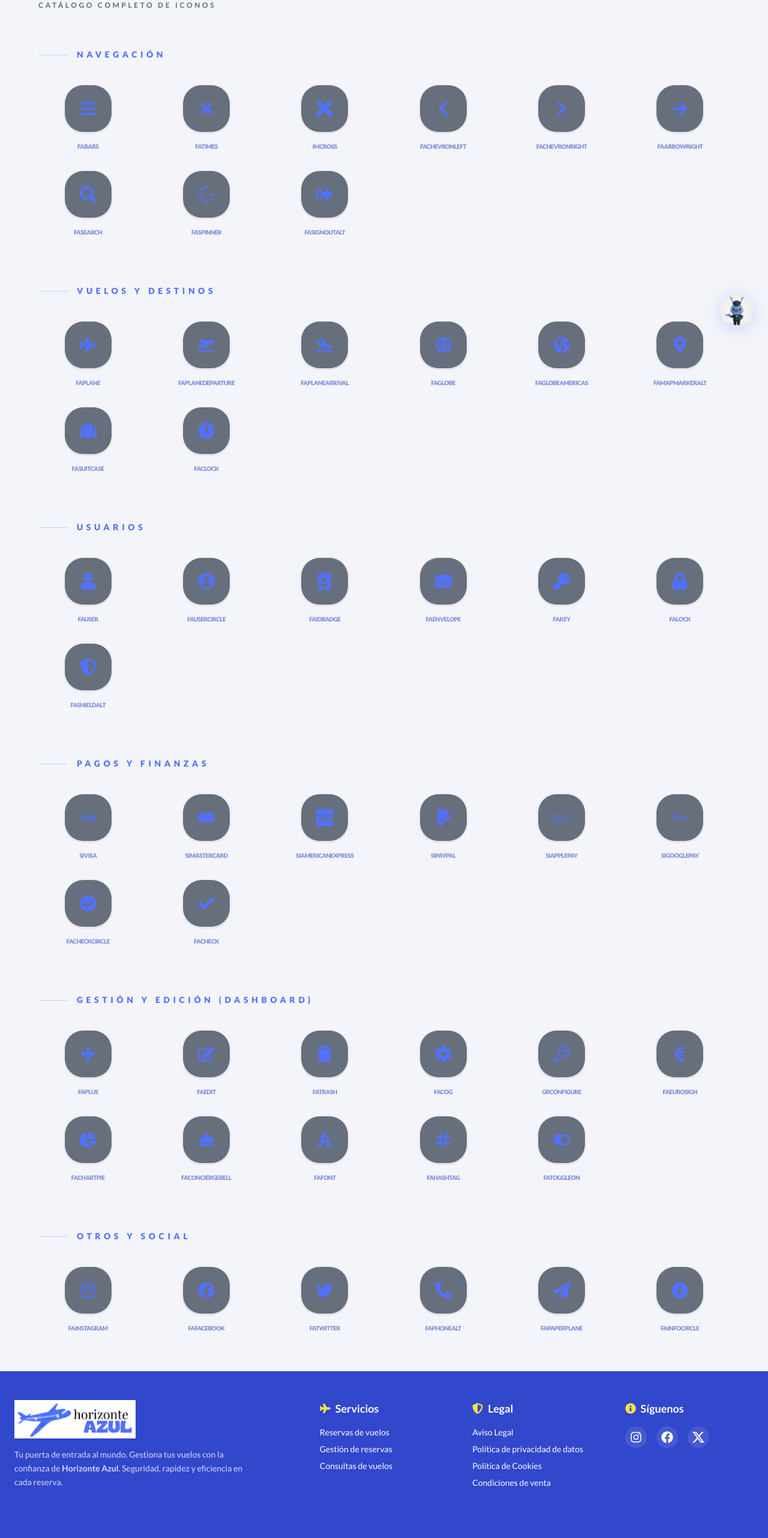
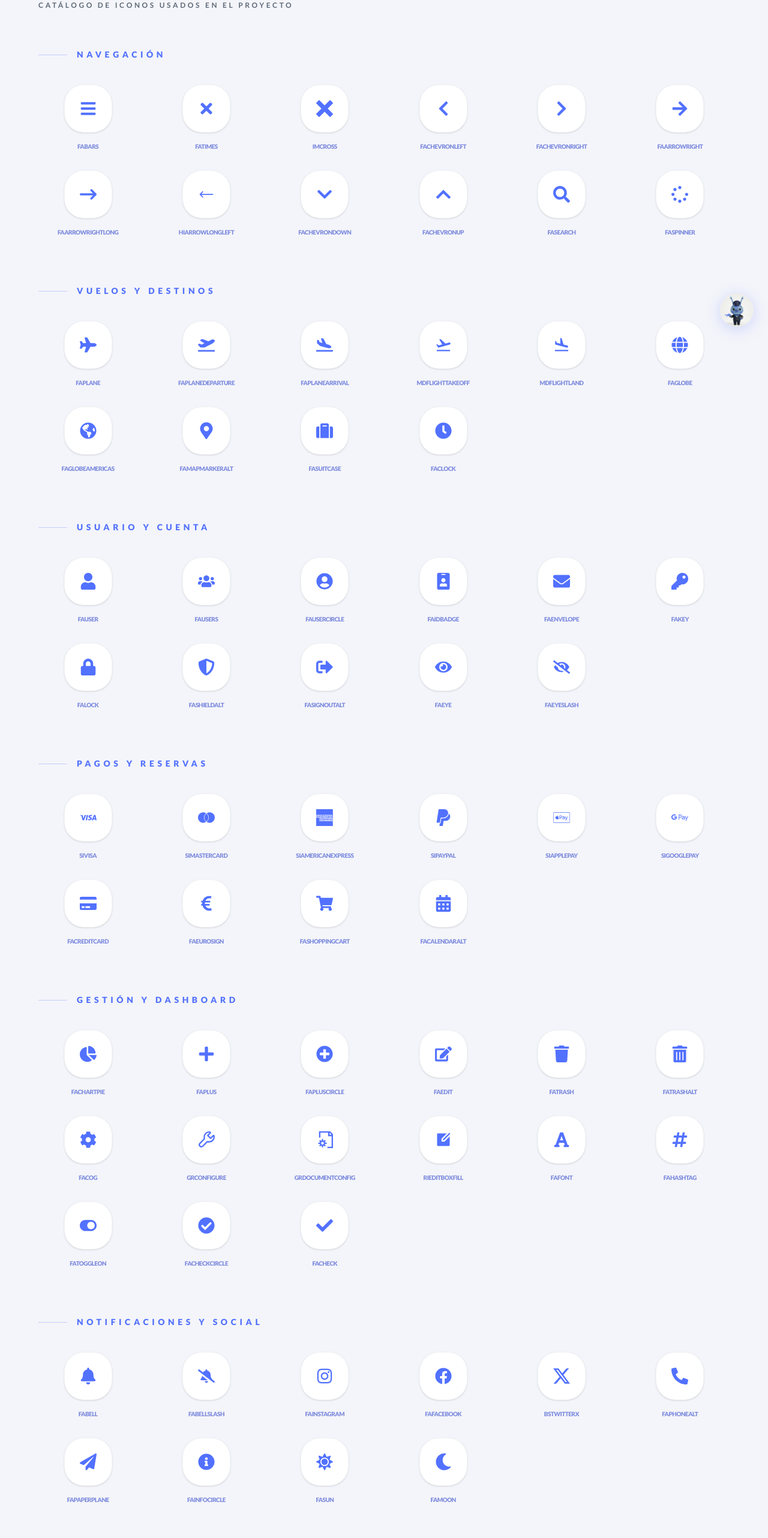
Before and after one commit to VallesMarta/horizonte-Azul, a Next.js app: page /iconos in a window 1280 px wide. Shown: the part 231-2795 px from the top of the page at 60% size. Built offline with nearby package versions, Linux system fonts and the light colour scheme.

Commit message:
Actualizamos los iconos utilizados en la web para tenerlos disponibles en la lista accesible desde /iconos.

```diff
--- a/app/iconos/page.tsx
+++ b/app/iconos/page.tsx
@@ -8,10 +8,10 @@ import {
   FaPlane,
   FaInstagram,
   FaFacebook,
-  FaTwitter,
   FaShieldAlt,
   FaInfoCircle,
   FaBars,
+  FaUsers,
   FaTimes,
   FaCheckCircle,
   FaLock,
@@ -23,11 +23,14 @@ import {
   FaIdBadge,
   FaArrowRight,
   FaPlus,
+  FaPlusCircle,
   FaConciergeBell,
   FaChartPie,
   FaCog,
   FaChevronLeft,
   FaChevronRight,
+  FaChevronDown,
+  FaChevronUp,
   FaSuitcase,
   FaPaperPlane,
   FaMapMarkerAlt,
@@ -36,14 +39,29 @@ import {
   FaSpinner,
   FaEdit,
   FaTrash,
+  FaTrashAlt,
   FaSearch,
   FaGlobeAmericas,
   FaHashtag,
   FaFont,
   FaCheck,
   FaToggleOn,
+  FaBell,
+  FaBellSlash,
+  FaHeart,
+  FaShoppingCart,
+  FaCreditCard,
+  FaCalendarAlt,
+  FaEye,
+  FaEyeSlash,
+  FaSun,
+  FaMoon,
 } from "react-icons/fa";
-import { GrConfigure } from "react-icons/gr";
+import { GrConfigure, GrDocumentConfig } from "react-icons/gr";
+import { HiArrowLongLeft } from "react-icons/hi2";
+import { MdFlightTakeoff, MdFlightLand, MdViewCarousel } from "react-icons/md";
+import { RiEditBoxFill } from "react-icons/ri";
+import { FaArrowRightLong } from "react-icons/fa6";
 import {
   SiVisa,
   SiMastercard,
@@ -52,7 +70,9 @@ import {
   SiApplepay,
   SiGooglepay,
 } from "react-icons/si";
-import { ImCross } from "react-icons/im";
+import { ImCross, ImHeart } from "react-icons/im";
+import { BsTwitterX } from "react-icons/bs";
+import { SlHeart } from "react-icons/sl";
 
 export default function IconosResumen() {
   const categorias = [
@@ -65,9 +85,12 @@ export default function IconosResumen() {
         { I: FaChevronLeft, n: "FaChevronLeft" },
         { I: FaChevronRight, n: "FaChevronRight" },
         { I: FaArrowRight, n: "FaArrowRight" },
+        { I: FaArrowRightLong, n: "FaArrowRightLong" },
+        { I: HiArrowLongLeft, n: "HiArrowLongLeft" },
+        { I: FaChevronDown, n: "FaChevronDown" },
+        { I: FaChevronUp, n: "FaChevronUp" },
         { I: FaSearch, n: "FaSearch" },
         { I: FaSpinner, n: "FaSpinner" },
-        { I: FaSignOutAlt, n: "FaSignOutAlt" },
       ],
     },
     {
@@ -76,6 +99,8 @@ export default function IconosResumen() {
         { I: FaPlane, n: "FaPlane" },
         { I: FaPlaneDeparture, n: "FaPlaneDeparture" },
         { I: FaPlaneArrival, n: "FaPlaneArrival" },
+        { I: MdFlightTakeoff, n: "MdFlightTakeoff" },
+        { I: MdFlightLand, n: "MdFlightLand" },
         { I: FaGlobe, n: "FaGlobe" },
         { I: FaGlobeAmericas, n: "FaGlobeAmericas" },
         { I: FaMapMarkerAlt, n: "FaMapMarkerAlt" },
@@ -84,19 +109,23 @@ export default function IconosResumen() {
       ],
     },
     {
-      titulo: "Usuarios",
+      titulo: "Usuario y Cuenta",
       icons: [
         { I: FaUser, n: "FaUser" },
+        { I: FaUsers, n: "FaUsers" },
         { I: FaUserCircle, n: "FaUserCircle" },
         { I: FaIdBadge, n: "FaIdBadge" },
         { I: FaEnvelope, n: "FaEnvelope" },
         { I: FaKey, n: "FaKey" },
         { I: FaLock, n: "FaLock" },
         { I: FaShieldAlt, n: "FaShieldAlt" },
+        { I: FaSignOutAlt, n: "FaSignOutAlt" },
+        { I: FaEye, n: "FaEye" },
+        { I: FaEyeSlash, n: "FaEyeSlash" },
       ],
     },
     {
-      titulo: "Pagos y Finanzas",
+      titulo: "Pagos y Reservas",
       icons: [
         { I: SiVisa, n: "SiVisa" },
         { I: SiMastercard, n: "SiMastercard" },
@@ -104,39 +133,58 @@ export default function IconosResumen() {
         { I: SiPaypal, n: "SiPaypal" },
         { I: SiApplepay, n: "SiApplepay" },
         { I: SiGooglepay, n: "SiGooglepay" },
+        { I: FaCreditCard, n: "FaCreditCard" },
+        { I: FaEuroSign, n: "FaEuroSign" },
+        { I: FaShoppingCart, n: "FaShoppingCart" },
+        { I: FaCalendarAlt, n: "FaCalendarAlt" },
+      ],
+    },
+    {
+      titulo: "Gestión y Dashboard",
+      icons: [
+        { I: FaChartPie, n: "FaChartPie" },
+        { I: FaPlus, n: "FaPlus" },
+        { I: FaPlusCircle, n: "FaPlusCircle" },
+        { I: FaEdit, n: "FaEdit" },
+        { I: FaTrash, n: "FaTrash" },
+        { I: FaTrashAlt, n: "FaTrashAlt" },
+        { I: FaCog, n: "FaCog" },
+        { I: GrConfigure, n: "GrConfigure" },
+        { I: GrDocumentConfig, n: "GrDocumentConfig" },
+        { I: RiEditBoxFill, n: "RiEditBoxFill" },
+        { I: FaFont, n: "FaFont" },
+        { I: FaHashtag, n: "FaHashtag" },
+        { I: FaToggleOn, n: "FaToggleOn" },
         { I: FaCheckCircle, n: "FaCheckCircle" },
         { I: FaCheck, n: "FaCheck" },
       ],
     },
     {
-      titulo: "Gestión y Edición (Dashboard)",
+      titulo: "Notificaciones y Social",
       icons: [
-        { I: FaPlus, n: "FaPlus" },
-        { I: FaEdit, n: "FaEdit" },
-        { I: FaTrash, n: "FaTrash" },
-        { I: FaCog, n: "FaCog" },
-        { I: GrConfigure, n: "GrConfigure" },
-        { I: FaEuroSign, n: "FaEuroSign" },
-        { I: FaChartPie, n: "FaChartPie" },
-        { I: FaConciergeBell, n: "FaConciergeBell" },
-        { I: FaFont, n: "FaFont" },
-        { I: FaHashtag, n: "FaHashtag" },
-        { I: FaToggleOn, n: "FaToggleOn" },
+        { I: FaBell, n: "FaBell" },
+        { I: FaBellSlash, n: "FaBellSlash" },
+        { I: FaInstagram, n: "FaInstagram" },
+        { I: FaFacebook, n: "FaFacebook" },
+        { I: BsTwitterX, n: "BsTwitterX" },
+        { I: FaPhoneAlt, n: "FaPhoneAlt" },
+        { I: FaPaperPlane, n: "FaPaperPlane" },
+        { I: FaInfoCircle, n: "FaInfoCircle" },
+        { I: FaSun, n: "FaSun" },
+        { I: FaMoon, n: "FaMoon" },
       ],
     },
     {
-      titulo: "Otros y Social",
+      titulo: "Favoritos y Estados",
       icons: [
-        { I: FaInstagram, n: "FaInstagram" },
-        { I: FaFacebook, n: "FaFacebook" },
-        { I: FaTwitter, n: "FaTwitter" },
-        { I: FaPhoneAlt, n: "FaPhoneAlt" },
-        { I: FaPaperPlane, n: "FaPaperPlane" },
-        { I: FaInfoCircle, n: "FaInfoCircle" },
+        { I: FaHeart, n: "FaHeart" },
+        { I: SlHeart, n: "SlHeart" },
+        { I: ImHeart, n: "ImHeart" },
+        { I: FaConciergeBell, n: "FaConciergeBell" },
       ],
     },
   ];
- return (
+  return (
     <div className="min-h-screen bg-fondo p-8 md:p-16 transition-colors duration-300">
       <div className="max-w-7xl mx-auto">
         <header className="mb-16">
@@ -144,7 +192,7 @@ export default function IconosResumen() {
             Iconos HA
           </h1>
           <p className="text-gris font-bold uppercase text-xs tracking-[0.3em] mt-4">
-            Catálogo completo de iconos
+            Catálogo de iconos usados en el proyecto
           </p>
         </header>
 
@@ -158,7 +206,7 @@ export default function IconosResumen() {
               <div className="grid grid-cols-2 sm:grid-cols-3 md:grid-cols-4 lg:grid-cols-6 gap-8">
                 {cat.icons.map((icon, idx) => (
                   <div key={idx} className="group flex flex-col items-center">
-                    <div className="w-20 h-20 bg-gris-clarito rounded-[2rem] flex items-center justify-center group-hover:bg-primario/10 group-hover:scale-110 transition-all duration-300 border border-gris-borde-suave shadow-sm">
+                    <div className="w-20 h-20 bg-card rounded-4xl flex items-center justify-center group-hover:bg-primario/10 group-hover:scale-110 transition-all duration-300 border border-gris-borde-suave shadow-sm">
                       <icon.I className="text-primario" size={28} />
                     </div>
                     <span className="mt-4 text-[10px] font-black text-secundario uppercase tracking-tighter opacity-60 group-hover:opacity-100 transition-opacity">
```
